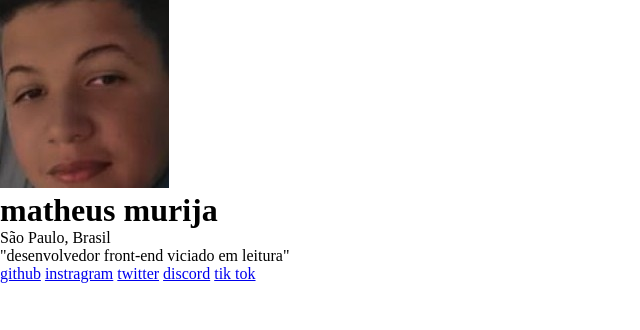
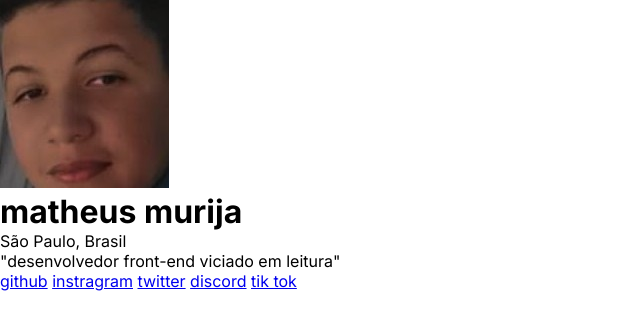
Before and after one commit to teteu2024/meus-links, a plain HTML site: page index.html in a window 1280 px wide. Shown: the whole page, without its empty margins (0-640 px from the left). Drawn offline with Linux system fonts and the light colour scheme.

Commit message:
fonte inter adicionada

```diff
--- a/index.html
+++ b/index.html
@@ -4,6 +4,9 @@
     <meta charset="UTF-8">
     <meta name="viewport" content="width=device-width, initial-scale=1.0">
     <link rel="stylesheet" href="style.css">
+    <link rel="preconnect" href="https://fonts.googleapis.com">
+    <link rel="preconnect" href="https://fonts.gstatic.com" crossorigin>
+    <link href="https://fonts.googleapis.com/css2?family=Inter:wght@100..900&display=swap" rel="stylesheet">
     <title>Meus links</title>
 </head>
 <body>
--- a/style.css
+++ b/style.css
@@ -1,5 +1,7 @@
 *{
     margin: 0;
     padding: 0;
-    box-sizing: border-box;
+    box-sizing:
+    border-box;
+    font-family: "Inter", sans-serif;
 }
```
